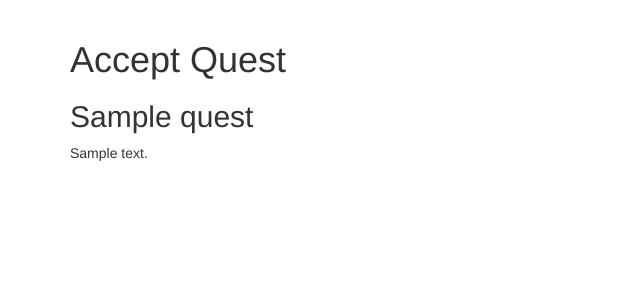
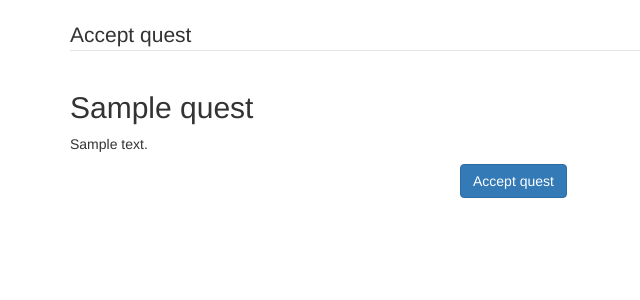
Before and after one commit to hornyakl/lamp-goc-server, a PHP site: template templates/quest.phtml in a window 1280 px wide. Shown: the top 300 px of the page, without its empty margins (0-640 px from the left). Run offline with PHP 8.4, Linux system fonts and the light colour scheme; the template is opened without the code that fills it: most values are stand-ins (such as "Sample title", 1, 10 or a date in 2020); some libraries are stand-ins or nearby versions.

Commit message:
quest accepted

```diff
--- a/src/routes.php
+++ b/src/routes.php
@@ -64,8 +64,9 @@ $app->get('/quest-accepted', function ($request, $response, $args) {
 
     $userQuest->save();
 
-    //return $this->renderer->render($response, 'quest-accepted.phtml', $args);
-    return $this->response->withJSON((object)$userQuest->toArray());
+    return $this->renderer->render($response, 'quest-accepted.phtml', [
+        'quest' => $quest
+    ]);
 });
 
 $app->get('/achievements', function ($request, $response, $args) {
--- a/templates/quest-accepted.phtml
+++ b/templates/quest-accepted.phtml
@@ -1,5 +1,9 @@
 <?php include('blocks/head.phtml'); ?>
 
-<h2>Challenge accepted!</h2>
+<h2>Quest accepted!</h2>
+
+<h3><?php echo $quest->name; ?></h3>
+
+<p><?php echo $quest->description; ?></p>
 
 <?php include('blocks/foot.phtml'); ?>
--- a/templates/quest.phtml
+++ b/templates/quest.phtml
@@ -1,10 +1,28 @@
 <?php include('blocks/head.phtml'); ?>
 
-<h1>Accept Quest</h1>
-
-<h2><?php echo $quest->name; ?></h2>
-
-<p><?php echo $quest->description; ?></p>
 
 
+<form class="form-horizontal" action="/quest-accepted" method="get">
+    <fieldset>
+
+        <input type="hidden" id="quest_id" name="quest_id" value="<?php echo $quest->id; ?>" />
+
+        <!-- Form Name -->
+        <legend>Accept quest</legend>
+
+        <h2><?php echo $quest->name; ?></h2>
+
+        <p><?php echo $quest->description; ?></p>
+
+        <!-- Button -->
+        <div class="form-group">
+            <label class="col-md-4 control-label" for="send"></label>
+            <div class="col-md-4">
+                <button id="send" name="send" class="btn btn-primary">Accept quest</button>
+            </div>
+        </div>
+
+    </fieldset>
+</form>
+
 <?php include('blocks/foot.phtml'); ?>
```
